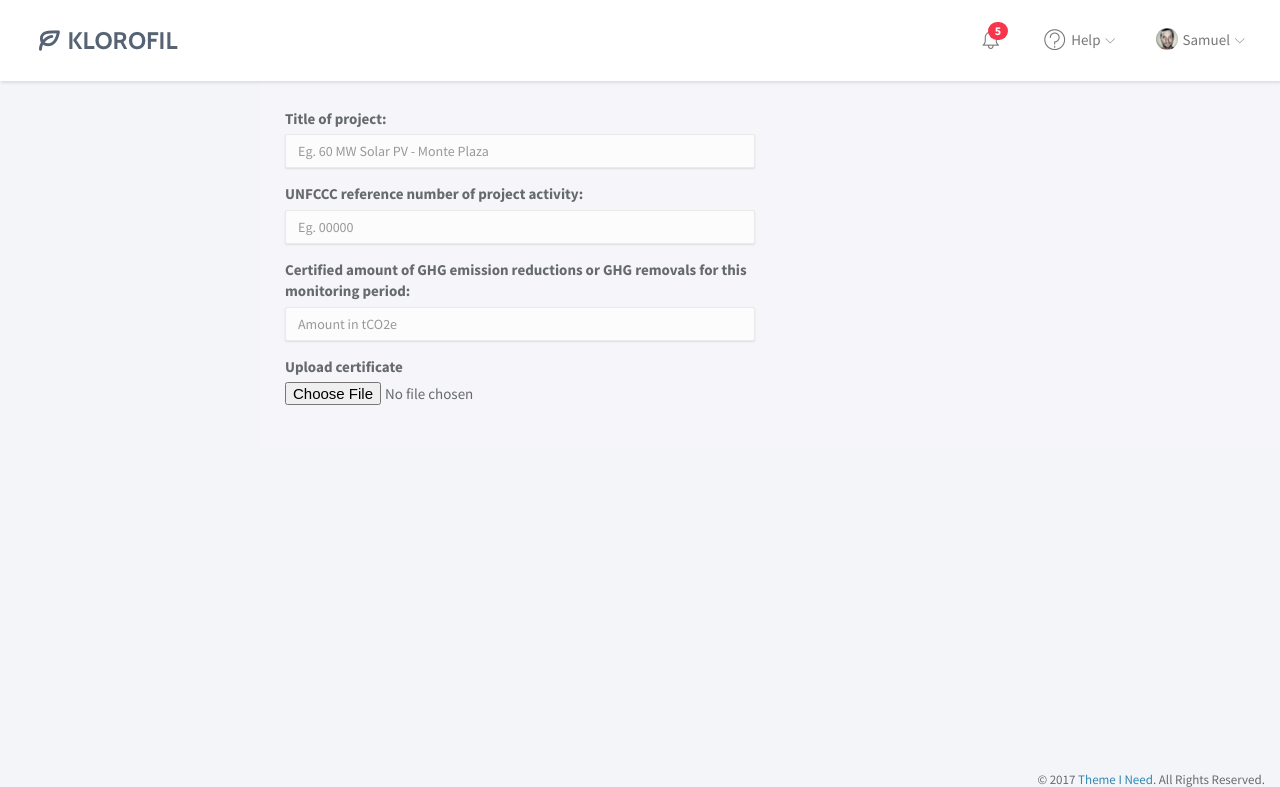
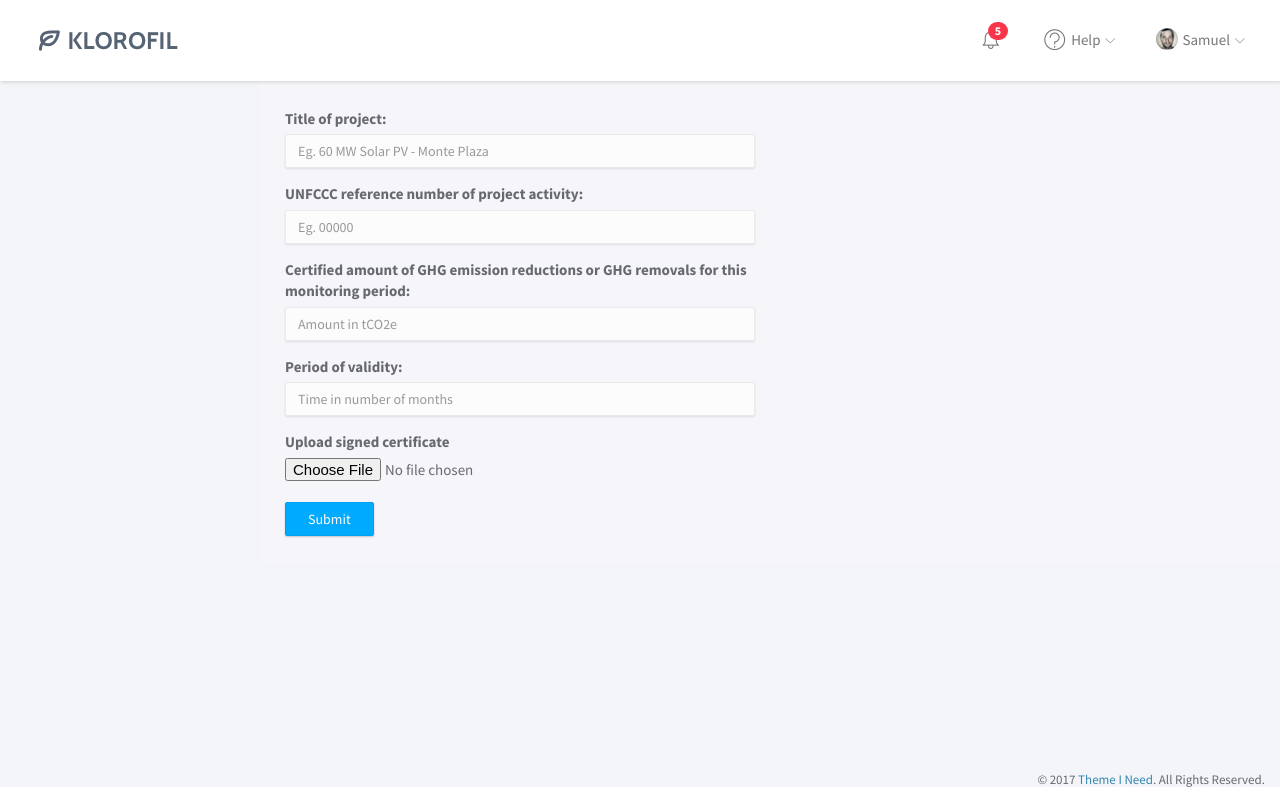
Before and after one commit to sanidhyaRsharma/cc-trading-demo, a Flask app: template app/templates/sell.html in a window 1280 px wide. Shown: the top 787 px of the page. Run offline with Flask 2, Linux system fonts and the light colour scheme; the template is opened without the code that fills it, so the values that code supplies are empty; some libraries are stand-ins or nearby versions.

Commit message:
Updating sell.html

```diff
--- a/app/templates/sell.html
+++ b/app/templates/sell.html
@@ -3,7 +3,7 @@
 {% block content %}
     <div class="row">
         <div class="col-md-6">
-            <form action='/'>
+            <form action="" enctype=multipart/form-data>
                 <div class="form-group">
                     <label for="title">Title of project:</label>
                     <input type="text" class="form-control" id="title" placeholder="Eg. 60 MW Solar PV - Monte Plaza">
@@ -17,9 +17,15 @@
                     <input type="number" id="carbon-credits" placeholder="Amount in tCO2e" class="form-control">
                 </div>
                 <div class="form-group">
-                    <label for="certificate">Upload certificate</label>
-                    <input type="file">
+                    <label for="time-period">Period of validity:</label>
+                    <input type="number" class="form-control" id="time-period" placeholder="Time in number of months">
                 </div>
+                <div class="custom-file">
+                    <label class="custom-file-label" for="custom-file">Upload signed certificate</label>
+                    <input type="file" class="custom-file-input" id="custom-file" >
+                </div>
+                <br/>
+                <input type="submit" class="btn btn-primary">
             </form>
         </div>
     </div>
```
Also changed, not shown: app/routes.py (+4 -3 lines).
